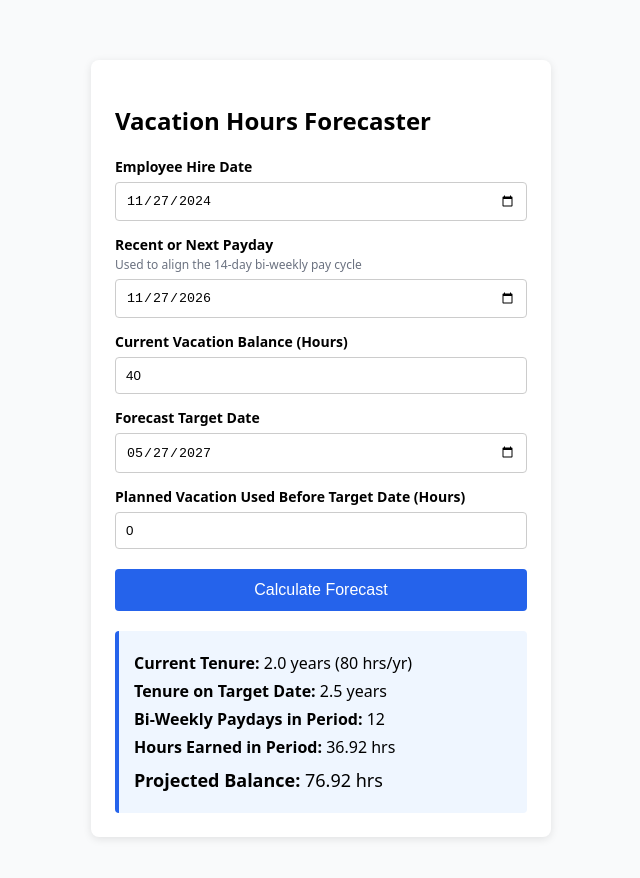
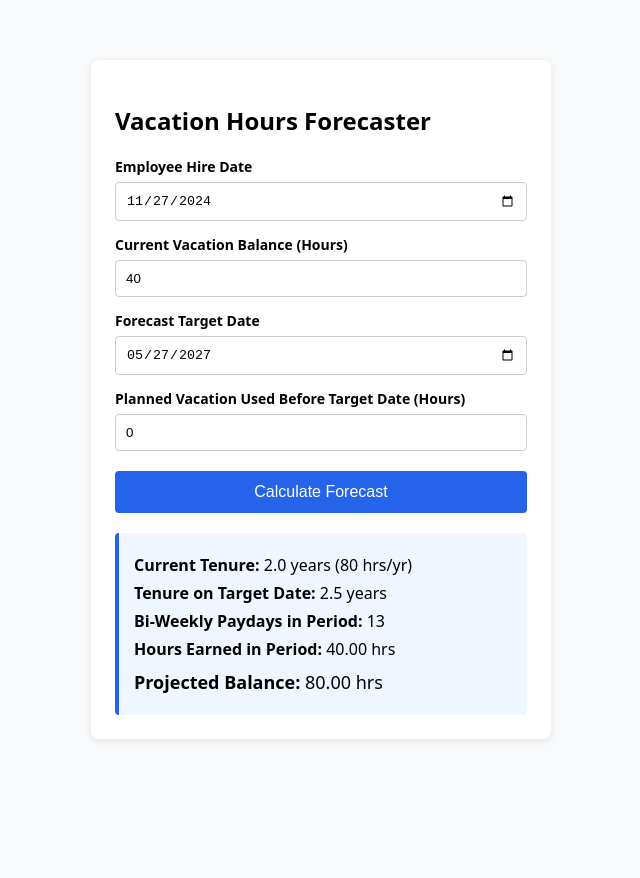
Before and after one commit to RONAM1-X3/RONAVacationHour, a plain HTML site: page index.html in a window 1280 px wide. Both pictures are taken after a click on the button "Calculate Forecast". Shown: the whole page, without its empty margins (319-959 px from the left). After the commit the page ends 800 px from the top, so only its background shows below. Drawn offline with Linux system fonts and the light colour scheme.

Commit message:
Update index.html

```diff
--- a/index.html
+++ b/index.html
@@ -8,7 +8,6 @@
     body { font-family: system-ui, sans-serif; max-width: 460px; margin: 40px auto; padding: 20px; background: #f9fafb; }
     .card { background: white; padding: 24px; border-radius: 8px; box-shadow: 0 2px 8px rgba(0,0,0,0.1); }
     label { display: block; margin-top: 14px; font-weight: 600; font-size: 14px; }
-    .hint { font-size: 12px; color: #6b7280; margin-top: 2px; }
     input { width: 100%; padding: 10px; margin-top: 6px; border: 1px solid #ccc; border-radius: 4px; box-sizing: border-box; }
     button { width: 100%; padding: 12px; margin-top: 20px; background: #2563eb; color: white; border: none; border-radius: 4px; font-size: 16px; cursor: pointer; }
     button:hover { background: #1d4ed8; }
@@ -23,10 +22,6 @@
 
     <label for="hireDate">Employee Hire Date</label>
     <input type="date" id="hireDate">
-
-    <label for="anchorPayDate">Recent or Next Payday</label>
-    <div class="hint">Used to align the 14-day bi-weekly pay cycle</div>
-    <input type="date" id="anchorPayDate">
 
     <label for="currentHours">Current Vacation Balance (Hours)</label>
     <input type="number" id="currentHours" value="40" min="0" step="0.5">
@@ -51,6 +46,9 @@
   </div>
 
   <script>
+    // Hardcoded anchor payday (Thursday, Nov 26, 2026)
+    const ANCHOR_PAYDAY = new Date('2026-11-26T00:00:00');
+
     function formatLocalDate(date) {
       const year = date.getFullYear();
       const month = String(date.getMonth() + 1).padStart(2, '0');
@@ -72,12 +70,7 @@
       const twoYearsAgo = new Date(today.getFullYear() - 2, today.getMonth(), today.getDate());
       const sixMonthsAhead = new Date(today.getFullYear(), today.getMonth() + 6, today.getDate());
 
-      // Default anchor payday to the most recent Friday
-      const daysSinceFriday = (today.getDay() + 2) % 7;
-      const lastFriday = new Date(today.getFullYear(), today.getMonth(), today.getDate() - daysSinceFriday);
-
       document.getElementById('hireDate').value = formatLocalDate(twoYearsAgo);
-      document.getElementById('anchorPayDate').value = formatLocalDate(lastFriday);
       document.getElementById('targetDate').value = formatLocalDate(sixMonthsAhead);
     };
 
@@ -98,13 +91,12 @@
 
     function forecastVacation() {
       const hireInput = document.getElementById('hireDate').value;
-      const anchorPayInput = document.getElementById('anchorPayDate').value;
       const targetInput = document.getElementById('targetDate').value;
       const currentHours = parseFloat(document.getElementById('currentHours').value) || 0;
       const plannedUse = parseFloat(document.getElementById('plannedUse').value) || 0;
       const errorMsg = document.getElementById('errorMsg');
 
-      if (!hireInput || !anchorPayInput || !targetInput) {
+      if (!hireInput || !targetInput) {
         errorMsg.style.display = 'block';
         return;
       }
@@ -112,7 +104,6 @@
       const today = new Date();
       today.setHours(0, 0, 0, 0);
       const hireDate = new Date(hireInput + 'T00:00:00');
-      const anchorPayDate = new Date(anchorPayInput + 'T00:00:00');
       const targetDate = new Date(targetInput + 'T00:00:00');
 
       if (targetDate <= today || targetDate <= hireDate) {
@@ -123,7 +114,7 @@
       errorMsg.style.display = 'none';
 
       // Find the first payday strictly after today based on the 14-day anchor cycle
-      let nextPayday = new Date(anchorPayDate.getTime());
+      let nextPayday = new Date(ANCHOR_PAYDAY.getTime());
       while (nextPayday <= today) {
         nextPayday.setDate(nextPayday.getDate() + 14);
       }
```
